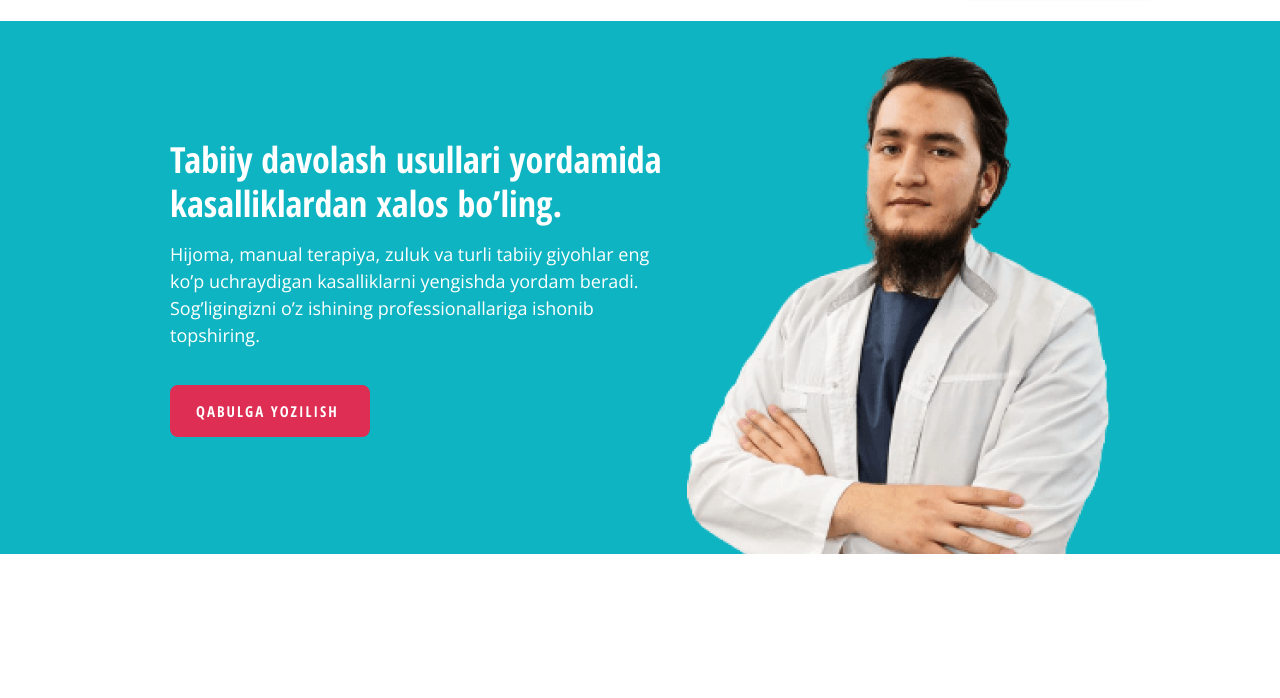
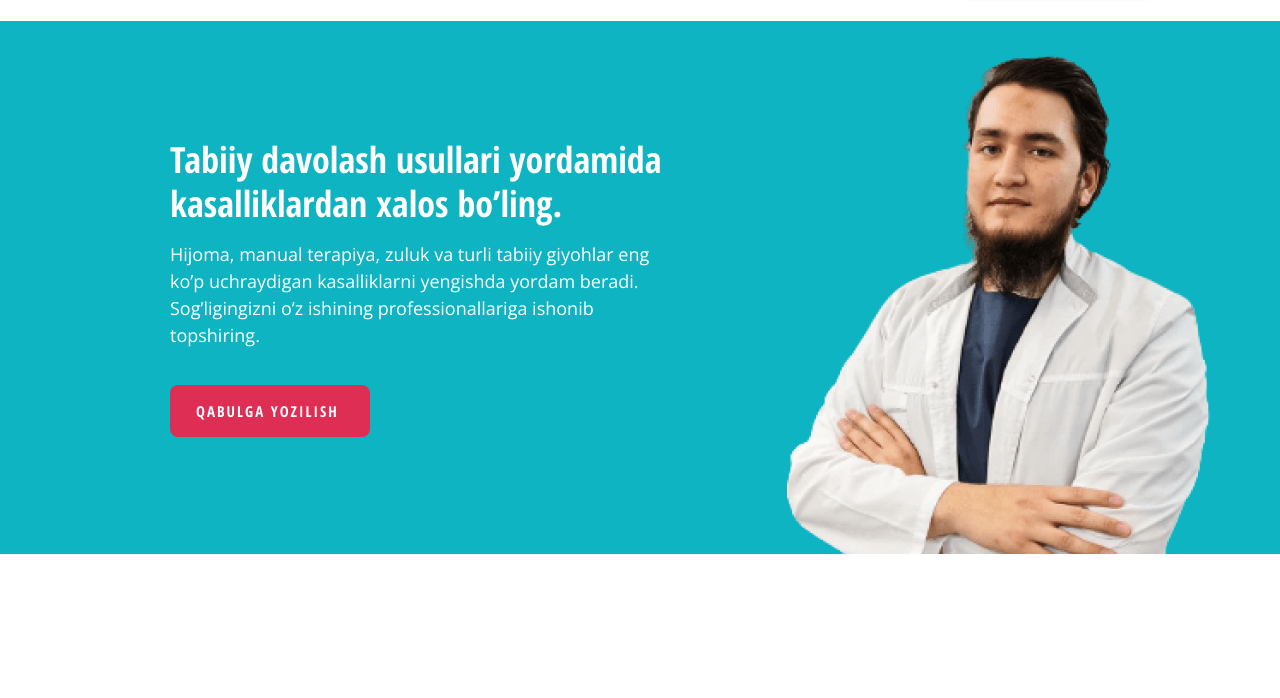
Before and after one commit to Usmonkul/ansormed_project, a plain HTML site: page index.html in a window 1280 px wide. Shown: the part 83-781 px from the top of the page. Drawn offline with nearby package versions, Linux system fonts and the light colour scheme.

Commit message:
fix same bugs

```diff
--- a/css/style.css
+++ b/css/style.css
@@ -109,6 +109,13 @@ body {
   align-items: center;
   justify-content: space-between;
 }
+.hero-container {
+  display: flex;
+  align-items: center;
+  justify-content: space-between;
+  width: 1440px;
+  margin: auto;
+}
 .hero-content {
   width: 500px;
   color: #fff;
@@ -130,7 +137,7 @@ body {
   margin-bottom: 36px;
 }
 .hero-image {
-  padding: 29px 170px 0px 0px;
+  padding: 29px 70px 0px 0px;
 }
 .hero-image img {
   display: block;
@@ -254,7 +261,7 @@ body {
   width: 1100px;
   display: flex;
   justify-content: space-around;
-  margin: 0px 170px;
+  margin: auto;
 }
 .footer-logo a img {
   width: 60px;
--- a/index.html
+++ b/index.html
@@ -37,6 +37,7 @@
   </header>
   <main>
     <section class="hero">
+      <div class="hero-container">
         <div class="hero-content">
           <h2 class="hero-title">Tabiiy davolash usullari yordamida kasalliklardan xalos bo’ling.</h2>
           <p class="hero-text">Hijoma, manual terapiya, zuluk va turli tabiiy giyohlar eng ko’p uchraydigan kasalliklarni yengishda yordam beradi. Sog’ligingizni o’z ishining professionallariga ishonib topshiring.</p>
@@ -46,6 +47,7 @@
         </div>
         <div class="hero-image">
           <img src="/img/hero-img.png" alt="shifokorning surati" width="423" height="504" srcset="/img/hero-img.png 1x, img/hero-img@2x.png 2x">
+        </div>
       </div>
     </section>
     <section class="services">
```
Lines whose indentation alone changed are shown as unchanged.
